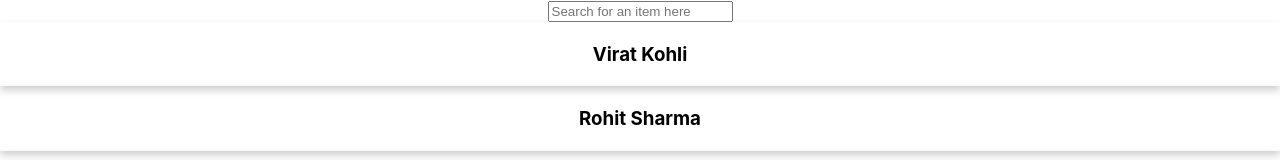
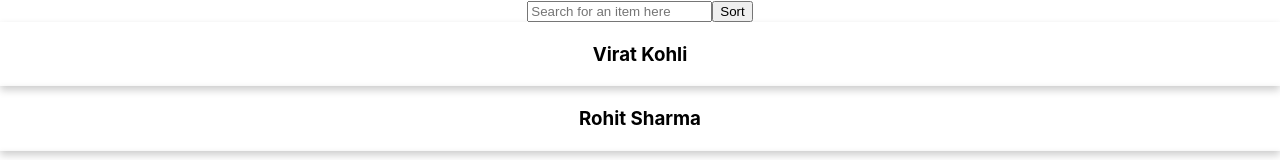
Before and after one commit to nirajpandey034/niraj_filtering, a React (Create React App) app: page / in a window 1280 px wide. Shown: the top 160 px of the page. Built offline with nearby package versions, Linux system fonts and the light colour scheme.

Commit message:
sorting feature partially done

```diff
--- a/src/components/listpage.js
+++ b/src/components/listpage.js
@@ -54,6 +54,28 @@ class listpage extends Component {
                 }
             })
     }
+
+    sortList = () =>{
+        let temp_list = this.state.cards.slice()
+        temp_list.sort((a,b)=>{
+            let fa = a.props.item.toLowerCase();
+            let fb = b.props.item.toLowerCase();
+
+            if (fa < fb)
+            {
+                 return -1;
+            }
+            if (fa > fb)
+            {
+                return 1;
+            }
+            return 0;
+        })
+
+        this.setState({
+            cards : temp_list.slice()
+        })
+    }
     render() {
         return (
             <div>
@@ -62,9 +84,10 @@ class listpage extends Component {
                 onChange={this.searchtextChangeHandler}
                 value={this.state.search_text}>
                 </input>
+                <button onClick={this.sortList}>Sort</button>
                 {this.state.cards.length === 0
                 ? <p>No Matching Result found</p>
-                :this.state.cards}
+                : this.state.cards}
 
             </div>
         )
```
